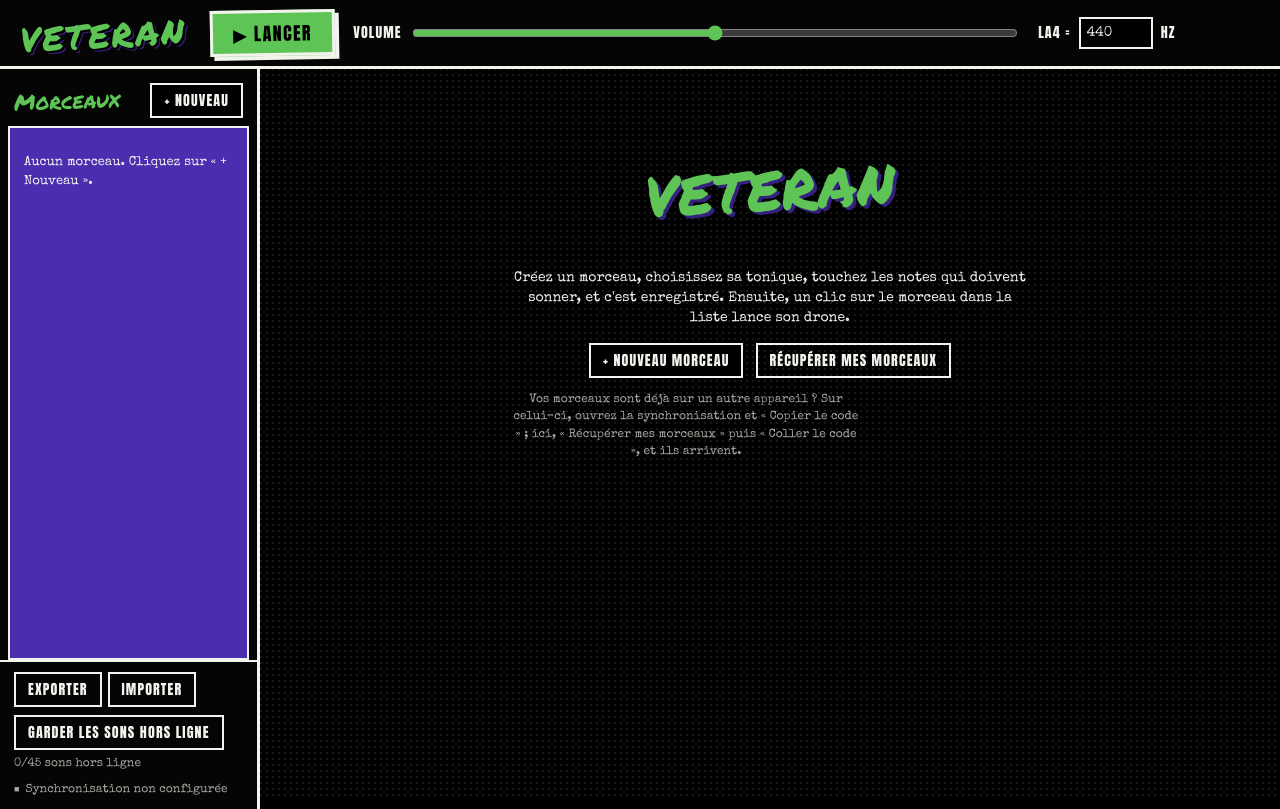
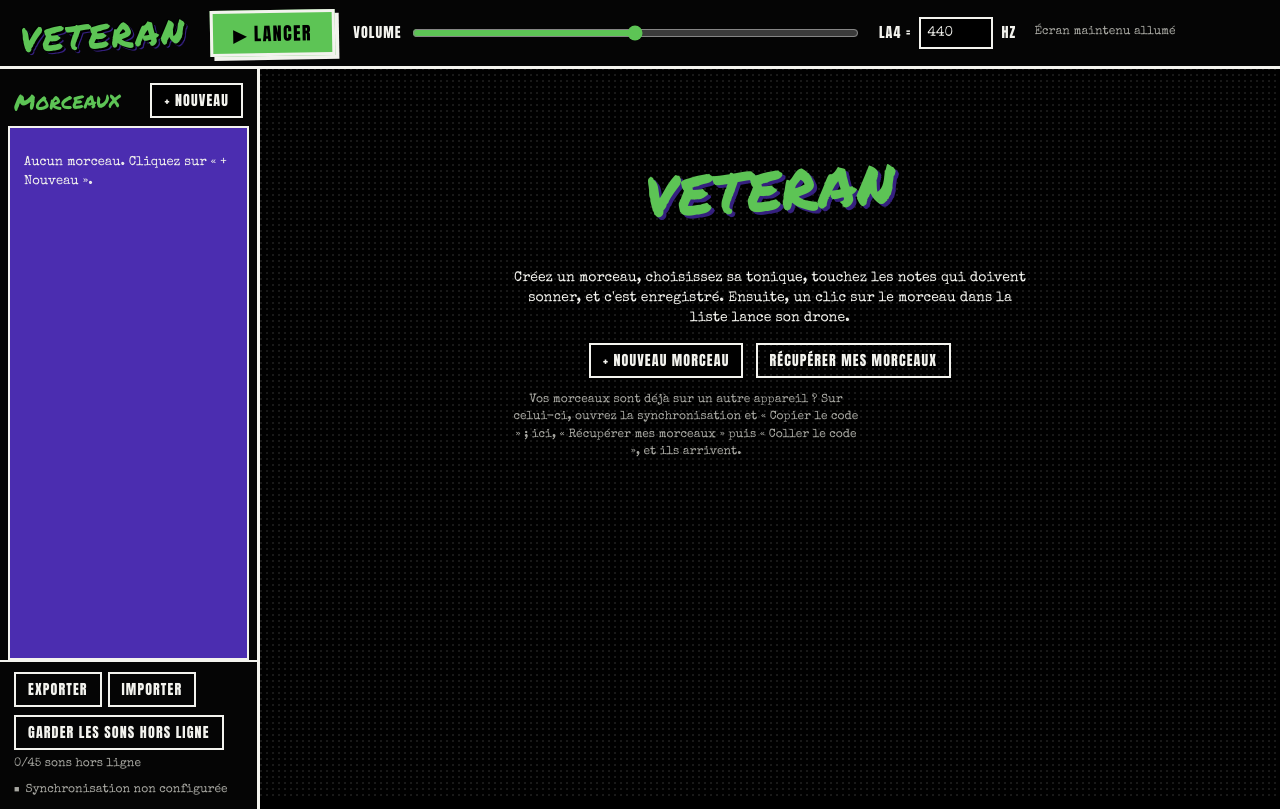
Before and after one commit to sarce666/drone, a plain HTML site: page index.html in a window 1280 px wide. Both pictures are taken after a click on the button "▶ LANCER". Drawn offline with Linux system fonts and the light colour scheme.

Commit message:
Écran maintenu allumé pendant que le drone joue (Screen Wake Lock)
Co-Authored-By: Claude Fable 5.2 <noreply@anthropic.com>

```diff
--- a/app.js
+++ b/app.js
@@ -653,6 +653,7 @@
     },
 
     async play() {
+      awake.set(true); // dès le geste de l'utilisateur, avant toute attente
       await this.ensure();
       this.playing = true;
       rhythm.restart();
@@ -662,6 +663,7 @@
     },
 
     stop() {
+      awake.set(false);
       this.playing = false;
       for (const midi of [...this.chains.keys()]) this.release(midi);
       for (const kind of SAMPLED) for (const midi of [...this.voicesOf(kind).keys()]) this.stopSample(kind, midi);
@@ -1754,6 +1756,43 @@
   sync.render();
   if (sync.enabled) sync.run();
 
+  // ---------- Écran maintenu allumé pendant la lecture ----------
+  // Screen Wake Lock : tant que le drone joue et que la page est visible, la tablette ne se met pas en veille.
+  // Le navigateur relâche le verrou quand la page passe en arrière-plan ; on le reprend au retour.
+  const awake = {
+    want: false, lock: null, pending: false, failed: false,
+    get supported() { return 'wakeLock' in navigator; },
+    set(on) { this.want = on; this.sync(); },
+    async sync() {
+      const need = this.want && document.visibilityState === 'visible';
+      if (need && !this.lock && !this.pending && this.supported) {
+        this.pending = true;
+        try {
+          const lock = await navigator.wakeLock.request('screen');
+          this.failed = false;
+          lock.addEventListener('release', () => { if (this.lock === lock) { this.lock = null; this.render(); } });
+          this.lock = lock;
+        } catch (e) { this.failed = true; } // batterie faible, mode économie d'énergie, page masquée…
+        this.pending = false;
+        if (!(this.want && document.visibilityState === 'visible')) return this.sync(); // arrêté entre-temps
+      } else if (!need && this.lock) {
+        const lock = this.lock;
+        this.lock = null;
+        lock.release().catch(() => {});
+      }
+      this.render();
+    },
+    render() {
+      const el = $('#awake');
+      if (!el) return;
+      const off = this.want && (!this.supported || this.failed);
+      el.textContent = this.lock ? 'Écran maintenu allumé' : off ? 'Veille non bloquée' : '';
+      el.classList.toggle('warn', off && !this.lock);
+      el.title = off ? 'Ce navigateur ne permet pas de bloquer la mise en veille (iPadOS 16.4 ou plus récent requis ; 18.4 pour l\'app installée, et pas en mode économie d\'énergie).' : '';
+    },
+  };
+  document.addEventListener('visibilitychange', () => awake.sync());
+
   // ---------- Hors ligne (PWA) ----------
   function showToast(text, btnLabel, onClick) {
     const t = $('#toast');
--- a/index.html
+++ b/index.html
@@ -21,6 +21,7 @@
     <button id="play" class="play" title="Espace : lancer / arrêter">▶ Lancer</button>
     <label class="ctl wide">Volume <input id="master" type="range" min="0" max="1" step="0.01"></label>
     <label class="ctl">La4 = <input id="a4" type="number" min="400" max="480" step="0.5"> Hz</label>
+    <span id="awake" class="awake" aria-live="polite"></span>
     <span id="saved" class="saved">Enregistré</span>
   </header>
 
--- a/style.css
+++ b/style.css
@@ -139,6 +139,9 @@ input[type="range"] { touch-action: pan-y; accent-color: var(--green); }
   transition: opacity 0.3s;
 }
 .saved.show { opacity: 1; }
+.awake { margin-left: auto; font-size: 12px; color: var(--muted); }
+.awake.warn { color: #f1c232; }
+.awake + .saved { margin-left: 0; }
 
 /* ---------- Disposition ---------- */
 
--- a/sw.js
+++ b/sw.js
@@ -4,7 +4,7 @@
      via le bouton « Garder les sons hors ligne » de l'app.
    Changer VERSION force la mise à jour du shell chez les utilisateurs. */
 
-const VERSION = 'drones-2026-11-05-180538';
+const VERSION = 'drones-2026-11-19-145638';
 const SHELL_CACHE = 'drones-shell-' + VERSION;
 const SAMPLE_CACHE = 'drones-samples-v1';
 
```
Also changed, not shown: 1 other file.
